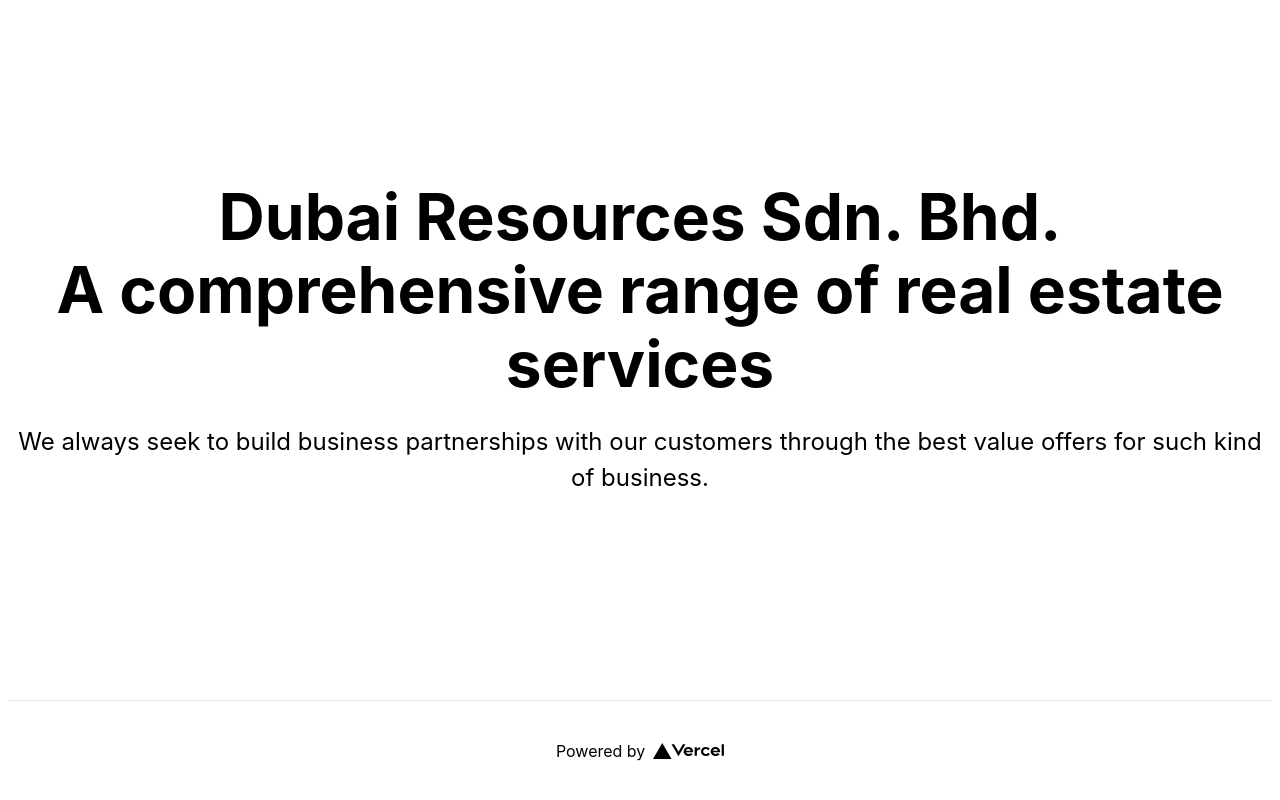
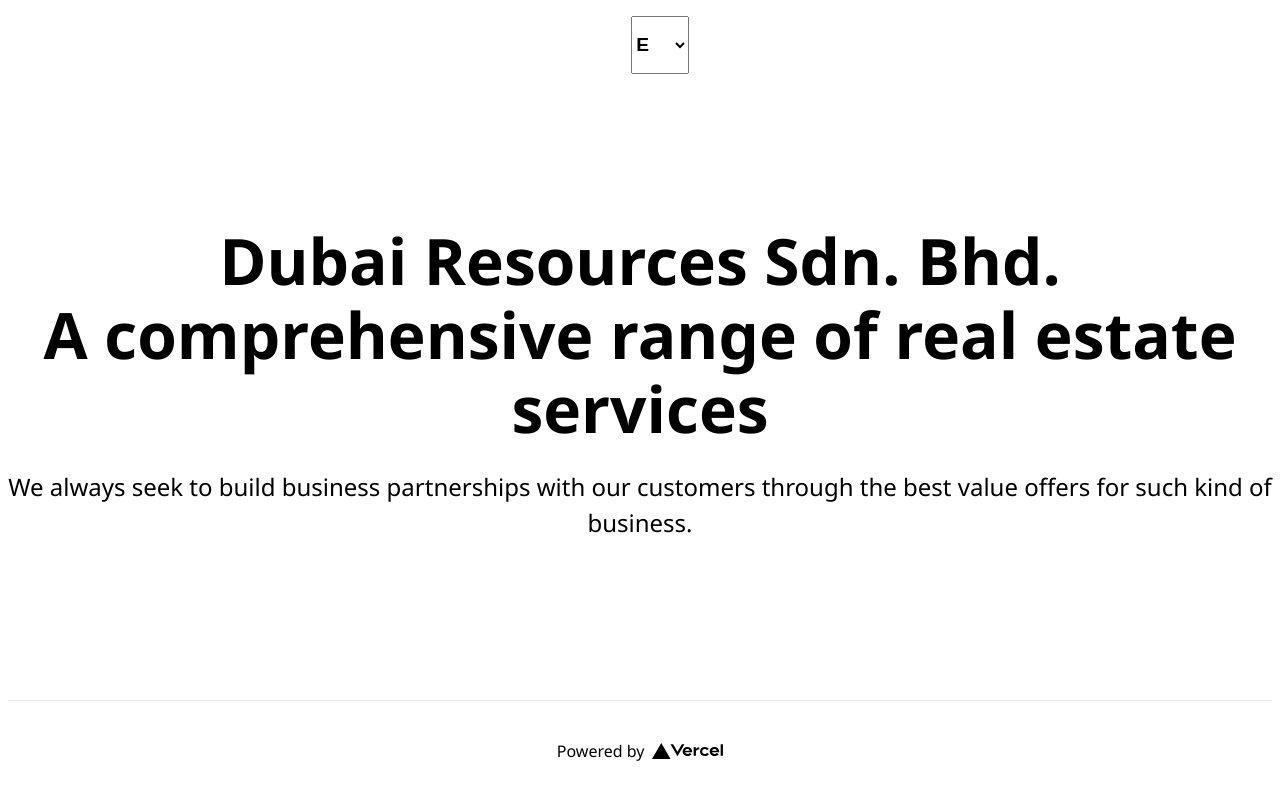
Before and after one commit to Dev4Talal/nextjs, a Next.js app: page / in a window 1280 px wide. Built offline with nearby package versions, Linux system fonts and the light colour scheme.

Commit message:
added nav component to test a language switcher

```diff
--- /dev/null
+++ b/components/nav.js
@@ -0,0 +1,32 @@
+import Link from 'next/link';
+import Image from 'next/image';
+import { useRouter } from 'next/router';
+
+import en from '../locales/en';
+import ar from '../locales/ar';
+
+export default function Nav() {
+  const router = useRouter();
+  const { locale } = router;
+  const t = locale === 'en' ? en : ar;
+
+  const changeLanguage = (e) => {
+    const locale = e.target.value;
+    router.push('/', '/', { locale });
+  };
+
+  return (
+    <nav>
+        <ul className="flex items-center justify-between space-x-8">
+          <select
+            onChange={changeLanguage}
+            defaultValue={locale}
+            className="text-white text-shadow-sm text-lg bg-transparent tracking-wide"
+          >
+            <option className="text-black" value="en">E</option>
+            <option className="text-black" value="ar">ع</option>
+          </select>
+        </ul>
+    </nav>
+  );
+}
--- a/next.config.js
+++ b/next.config.js
@@ -3,10 +3,10 @@ module.exports = {
     i18n: {
       // These are all the locales you want to support in
       // your application
-      locales: ['en-US', 'ar', 'ms-MY'],
+      locales: ['en', 'ar', 'ms-MY'],
       // This is the default locale you want to be used when visiting
       // a non-locale prefixed path e.g. `/hello`
-      defaultLocale: 'en-US',
+      defaultLocale: 'en',
       // This is a list of locale domains and the default locale they
       // should handle (these are only required when setting up domain routing)
     //   domains: [
--- a/pages/index.js
+++ b/pages/index.js
@@ -1,4 +1,5 @@
 import Head from 'next/head'
+import Nav from '../components/nav'
 import { useRouter } from 'next/router'
 import styles from '../styles/Home.module.css'
 import en from '../locales/en'
@@ -8,7 +9,7 @@ export default function Home() {
 
   const router = useRouter();
   const { locale } = router;
-  const t = locale === 'en-US' ? en : ar
+  const t = locale === 'en' ? en : ar;
 
   return (
     <div className={styles.container}>
@@ -16,7 +17,7 @@ export default function Home() {
         <title>{ t.HomePageTitle } </title>
         <link rel="icon" href="/favicon.ico" />
       </Head>
-
+      <Nav />
       <main className={styles.main}>
         <h1 className={styles.title}>
           { t.companyName }
--- a/styles/globals.css
+++ b/styles/globals.css
@@ -2,8 +2,8 @@ html,
 body {
   padding: 0;
   margin: 0;
-  font-family: -apple-system, BlinkMacSystemFont, Segoe UI, Roboto, Oxygen,
-    Ubuntu, Cantarell, Fira Sans, Droid Sans, Helvetica Neue, sans-serif;
+  font-family: Segoe UI, Roboto, Oxygen, Ubuntu, Cantarell, Fira Sans,
+    Droid Sans, Helvetica Neue, sans-serif;
 }
 
 a {
@@ -14,3 +14,10 @@ a {
 * {
   box-sizing: border-box;
 }
+
+select {
+  height: 3em;
+  width: 3em;
+  font-weight: 900;
+  font-size: larger;
+}
```
